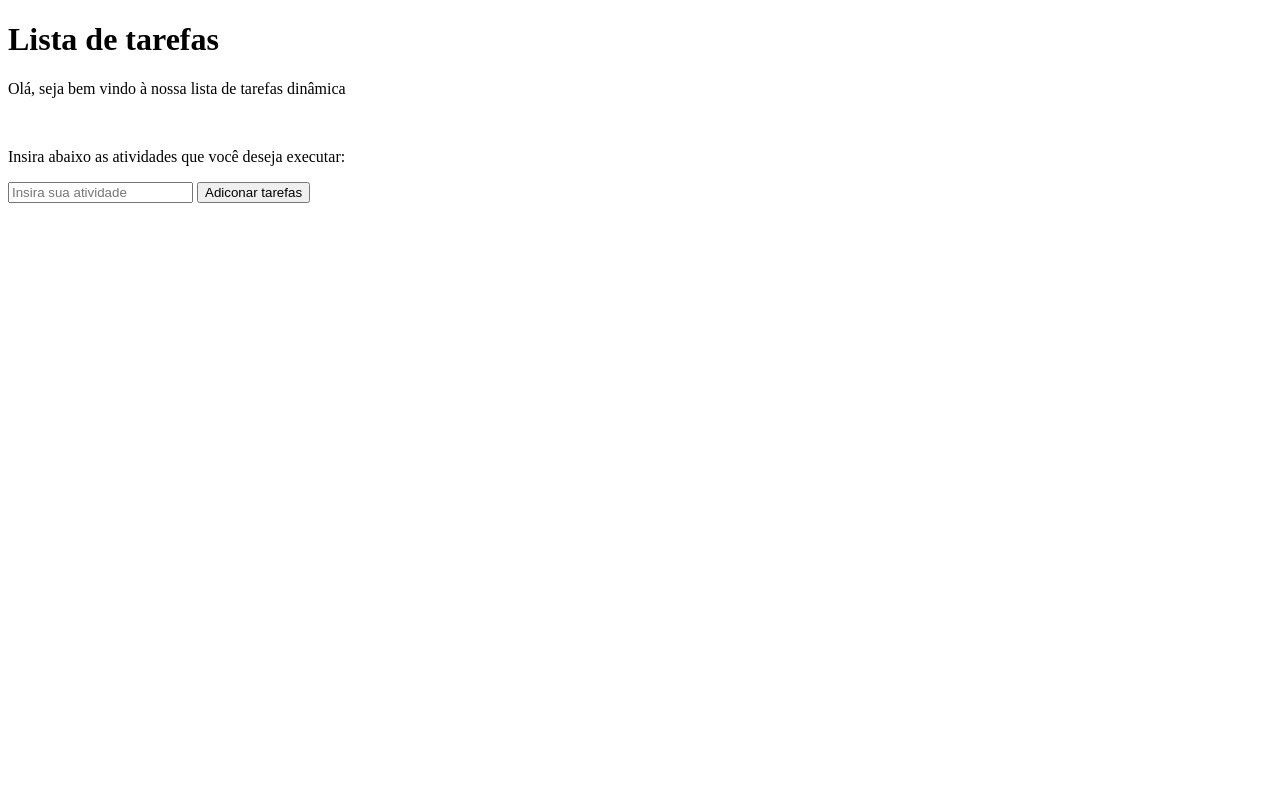
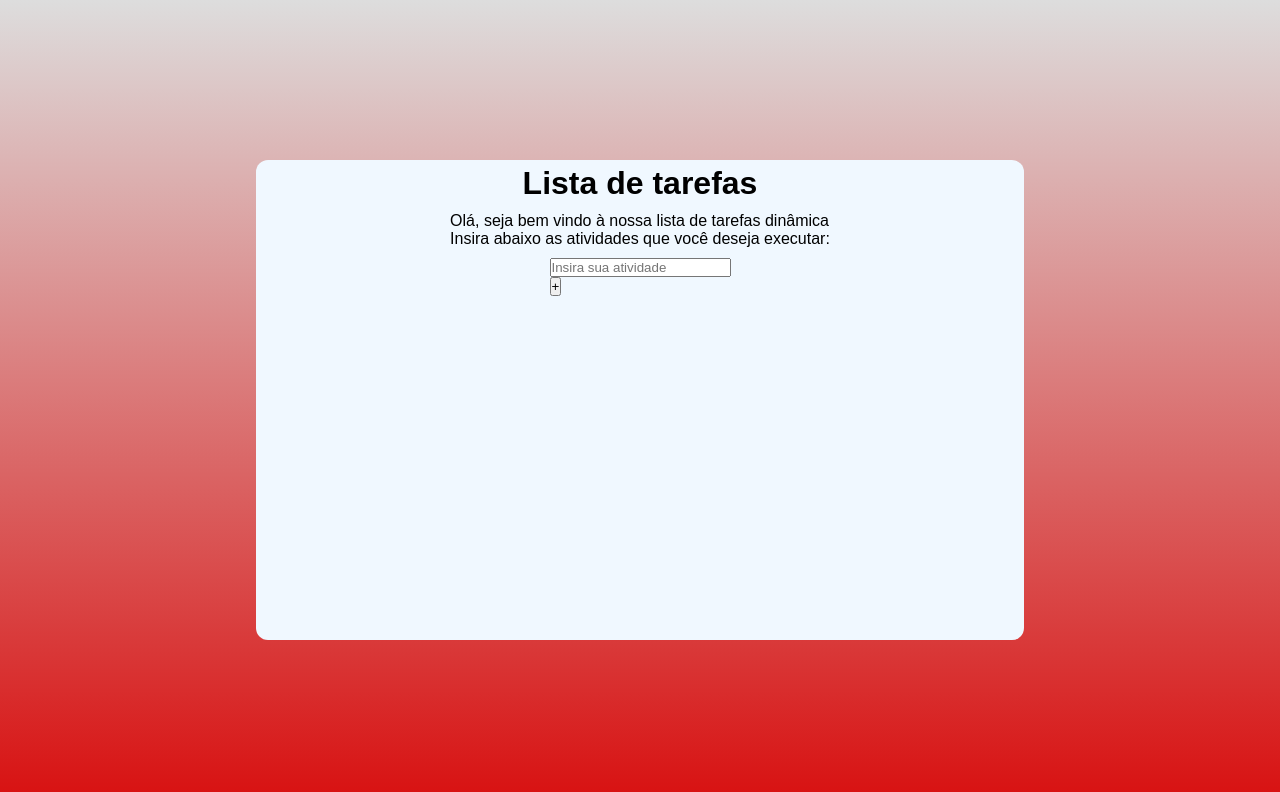
Before and after one commit to franciscogrimes/ManipulandoDOM, a plain HTML site: page Lista de tarefas/project.html in a window 1280 px wide. Drawn offline with Linux system fonts and the light colour scheme.

```diff
--- a/Lista de tarefas/project.css
+++ b/Lista de tarefas/project.css
@@ -0,0 +1,36 @@
+*{
+    padding: 0;
+    margin: 0;
+    box-sizing: border-box;
+    font-family: "poppins", sans-serif;
+}
+.container{
+    width: 100vw;
+    height: 100vh;
+    display: flex;
+    align-items: center;
+    justify-content: center;
+    flex-direction: column;
+    background: linear-gradient(#ddd, #d81111);
+}
+.content{
+    width: 60vw;
+    height: 60vh;
+    padding: 5px;
+    border-radius: 12px;
+    background-color: aliceblue;
+    display: flex;
+    align-items: center;
+    flex-direction: column;
+}
+.content-p{
+    padding: 10px;
+}
+li {
+    width: 27vw;
+    padding: 8px;
+    background-color: #725c5c ;
+    list-style-type: none;
+    display: flex;
+    justify-content: space-between;
+}
--- a/Lista de tarefas/project.html
+++ b/Lista de tarefas/project.html
@@ -5,19 +5,28 @@
     <meta name="viewport" content="width=device-width, initial-scale=1.0">
     <title>Document</title>
     <script src="./project.js" defer></script>
+    <link rel="stylesheet" href="./project.css">
 </head>
 <body>
-    <div>
+    <div class="container">
+        <div class="content">
        <h1>Lista de tarefas</h1>
+       <div class="content-p">
         <p>Olá, seja bem vindo à nossa lista de tarefas dinâmica</p>
-        <br>
         <p>Insira abaixo as atividades que você deseja executar:</p>
-       <form>
-        <input id="atv-txt" type="text" placeholder="Insira sua atividade">
-        <button id="btn" onclick="addTarefa()">Adiconar tarefas</button>
-       </form>
-       <div id="list-ctn"></div>
+        </div>
+        <div class="content-form">
+        <form>
+            <input id="atv-txt" type="text" placeholder="Insira sua atividade">
+        </form>
+        <button id="btn" onclick="addTarefa()">+</button>
+        </div>
+        <div>
+        <ul id="list-container">
 
+        </ul>
+            </div>
+        </div>
     </div>
 </body>
 </html>
--- a/Lista de tarefas/project.js
+++ b/Lista de tarefas/project.js
@@ -3,58 +3,54 @@ btn.addEventListener('click', function(e) {
     e.preventDefault();
 });
 
-
+const taskList = document.getElementById('list-container')
 
 function addTarefa(){
-    const list = document.getElementById('list-ctn')
+    const list = document.getElementById('list-container')
 
     const valueLI = document.getElementById('atv-txt').value
-    const ul = document.createElement('ul')
-    const li = document.createElement('li')
+    let li = document.createElement('li')
 
     // Adiciona todos os elemento a uma lista
-    list.appendChild(ul)
-    ul.appendChild(li)
-    li.textContent = valueLI
-
-    // Adiciona um input na página do tipo checkbox
-    const input = document.createElement('input');
-    input.type = 'checkbox';
-    input.value = valueLI;
-
-    // Adiciona o elemento de input ao elemento li
-    li.insertBefore(input, li.firstChild);
-
-    // Evenque será feito pelo usuário
-    input.addEventListener('change', function() {
-
-        // Verifica se o input está marcado
-        if (input.checked) {
-            // Remove o elemento <li> da lista
-            ul.removeChild(li);
-        }
-    });
+    list.appendChild(li)
+    li.innerHTML = `<input type= "checkbox" /><span>${valueLI}</span><button>Excluir</button>`
 
 }
+
+taskList.addEventListener('click', (e)=> {
+    if(e.target.tagName === 'BUTTON'){
+    const lista = e.target.parentElement
+    taskList.removeChild(lista)}
+}
+)
 // function addTarefa(){
+//     const list = document.getElementById('list-ctn')
+
 //     const valueLI = document.getElementById('atv-txt').value
 //     const ul = document.createElement('ul')
 //     const li = document.createElement('li')
 
+//     // Adiciona todos os elemento a uma lista
 //     list.appendChild(ul)
 //     ul.appendChild(li)
 //     li.textContent = valueLI
 
-//     const input = document.createAttribute('input')
-//     input.type = 'radio'
-//     input.value = valueLI
+//     // Adiciona um input na página do tipo checkbox
+//     const input = document.createElement('input');
+//     input.type = 'checkbox';
+//     input.value = valueLI;
+
+//     // Adiciona o elemento de input ao elemento li
+//     li.insertBefore(input, li.firstChild);
+
+//     // Evenque será feito pelo usuário
+//     input.addEventListener('change', function() {
+
+//         // Verifica se o input está marcado
+//         if (input.checked) {
+//             // Remove o elemento <li> da lista
+//             ul.removeChild(li);
+//         }
+//     });
+
 // }
-
-// function addTarefa(){
-//     const ul = document.createElement('ul')
-//     const li = document.createElement('li')
-
-//     list.appendChild(ul)
-//     ul.appendChild(li)
-//     li.textContent = valueLI
-// }
```
